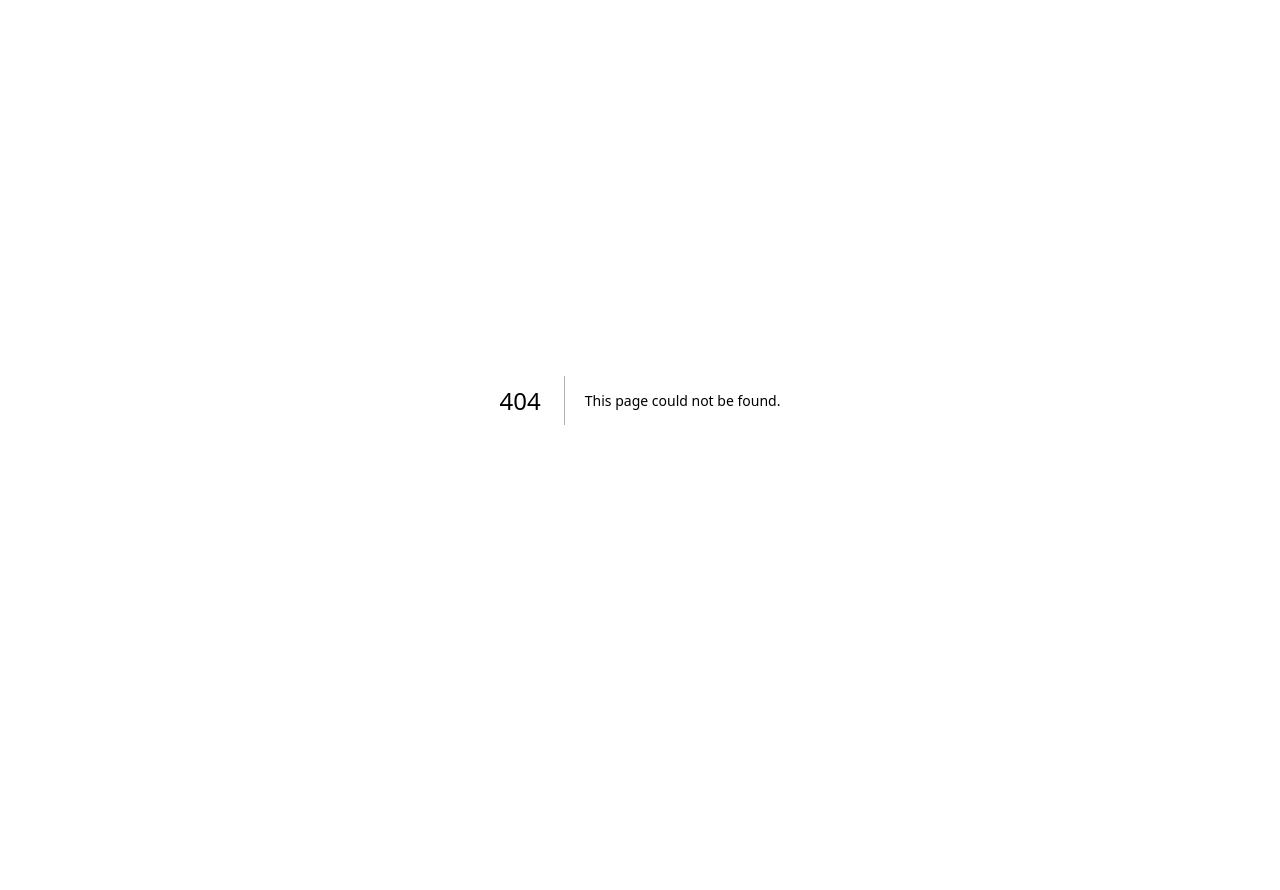
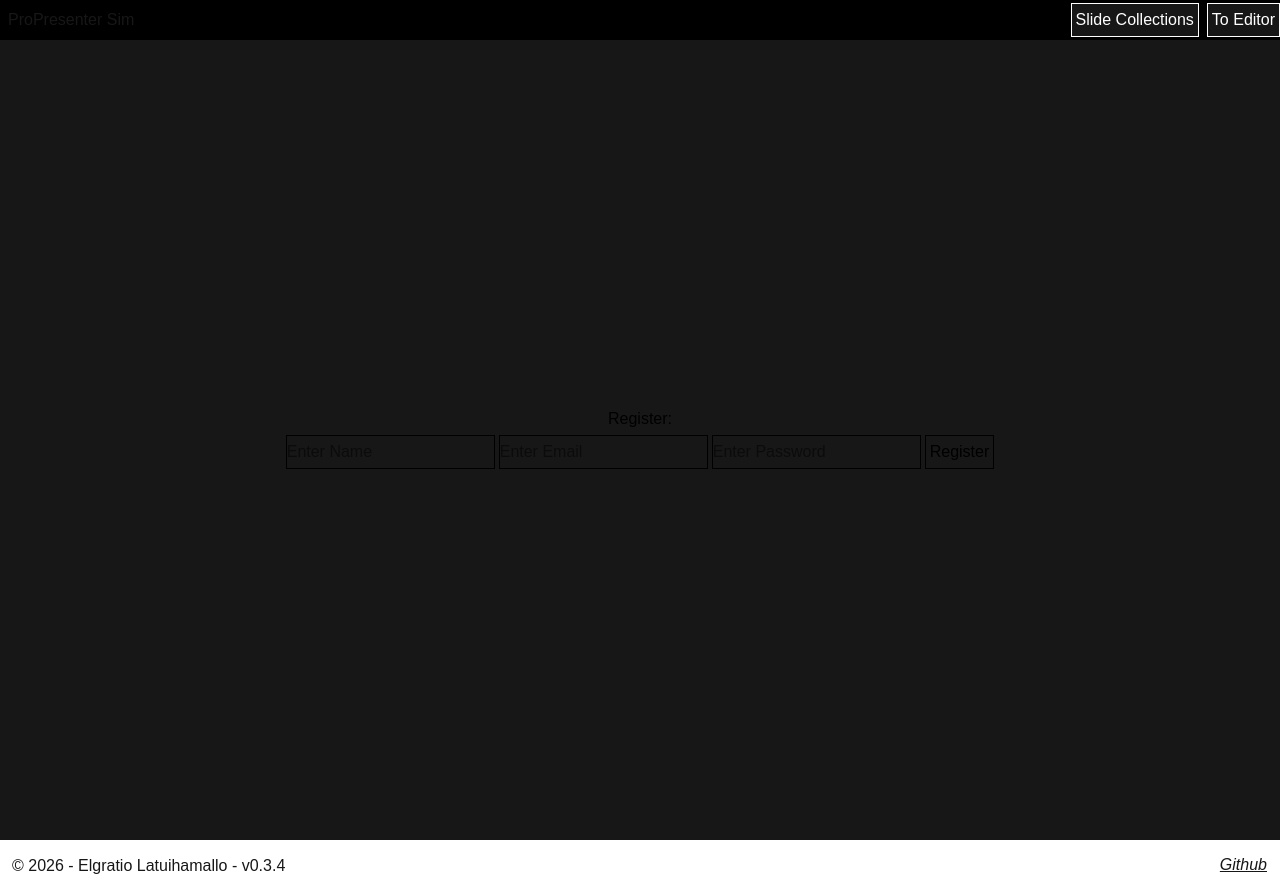
Before and after one commit to akael888/propre-sim, a Next.js app: page /register in a window 1280 px wide. Before the commit this address had no page. Before the commit the page ends 800 px from the top, so only its background shows below. Built offline with nearby package versions, Linux system fonts and the light colour scheme.

Commit message:
feat : Added Login and Register Page

```diff
--- /dev/null
+++ b/src/app/(main)/login/page.tsx
@@ -0,0 +1,27 @@
+import { loginUser } from "@/app/lib/action";
+
+export default function LoginPage() {
+  return (
+    <>
+      <div className="bg-foreground text-black flex flex-col justify-center items-center p-1 h-screen w-screen text-center">
+        <div>Login: </div>
+
+        <form className="p-1 flex gap-1 [&>*]:border-1" action={loginUser}>
+          <input required={true} placeholder="Enter Username" name="username" />
+          <input
+            required={true}
+            placeholder="Enter Password"
+            name="password"
+            type="password"
+          />
+          <button
+            className="p-1 hover:bg-gray-900 hover:text-white"
+            type="submit"
+          >
+            Login
+          </button>
+        </form>
+      </div>
+    </>
+  );
+}
--- /dev/null
+++ b/src/app/(main)/register/page.tsx
@@ -0,0 +1,34 @@
+import { registerUser } from "@/app/lib/action";
+
+export default function RegisterPage() {
+  return (
+    <>
+      <div className="bg-foreground text-black flex flex-col justify-center items-center p-1 h-screen w-screen text-center">
+        <div>Register: </div>
+
+        <form className="p-1 flex gap-1 [&>*]:border-1" action={registerUser}>
+          <input
+            required={true}
+            placeholder="Enter Name"
+            name="name"
+            minLength={3}
+            maxLength={20}
+          />
+          <input required={true} placeholder="Enter Email" name="email" />
+          <input
+            required={true}
+            placeholder="Enter Password"
+            name="password"
+            type="password"
+          />
+          <button
+            className="p-1 hover:bg-gray-900 hover:text-white"
+            type="submit"
+          >
+            Register
+          </button>
+        </form>
+      </div>
+    </>
+  );
+}
```
